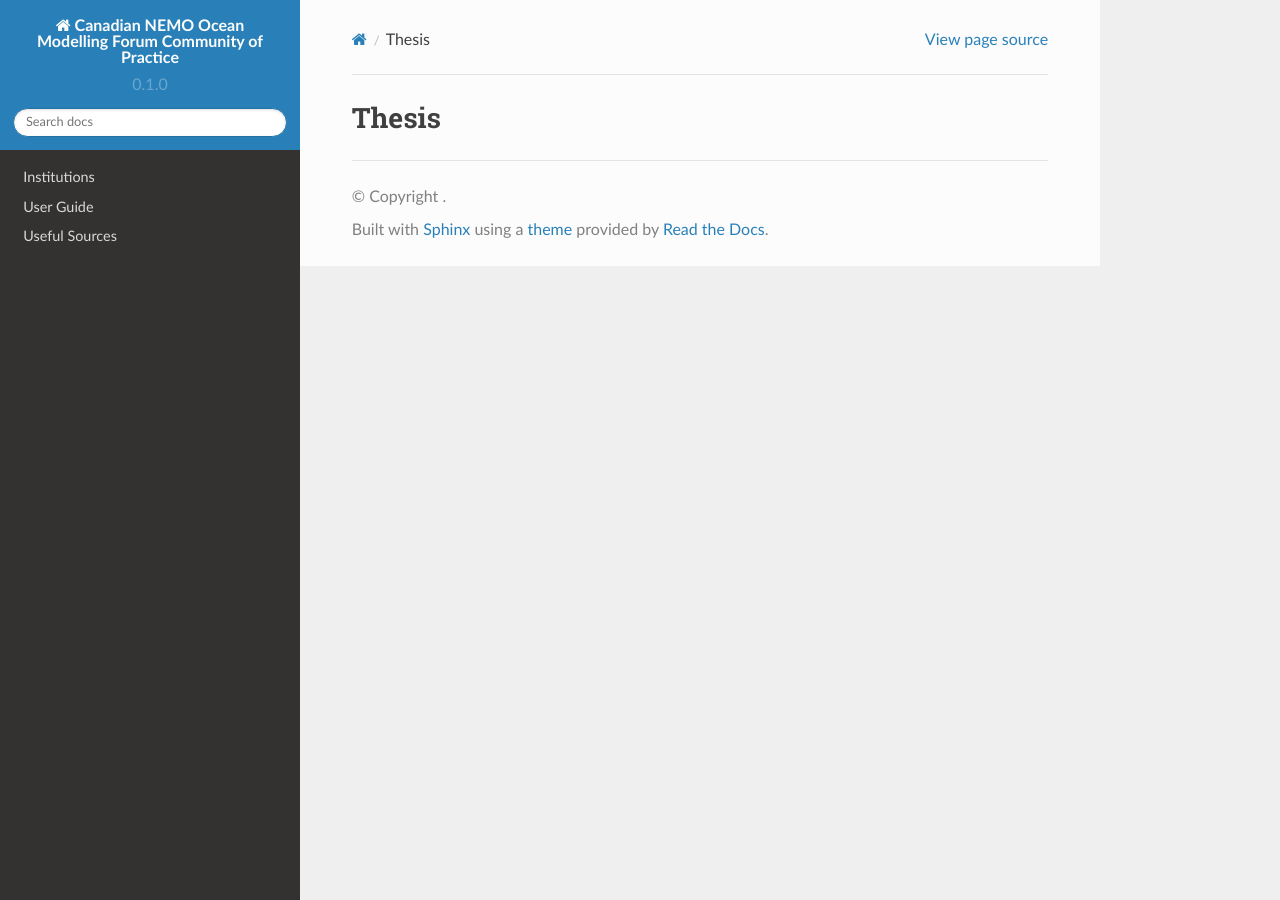
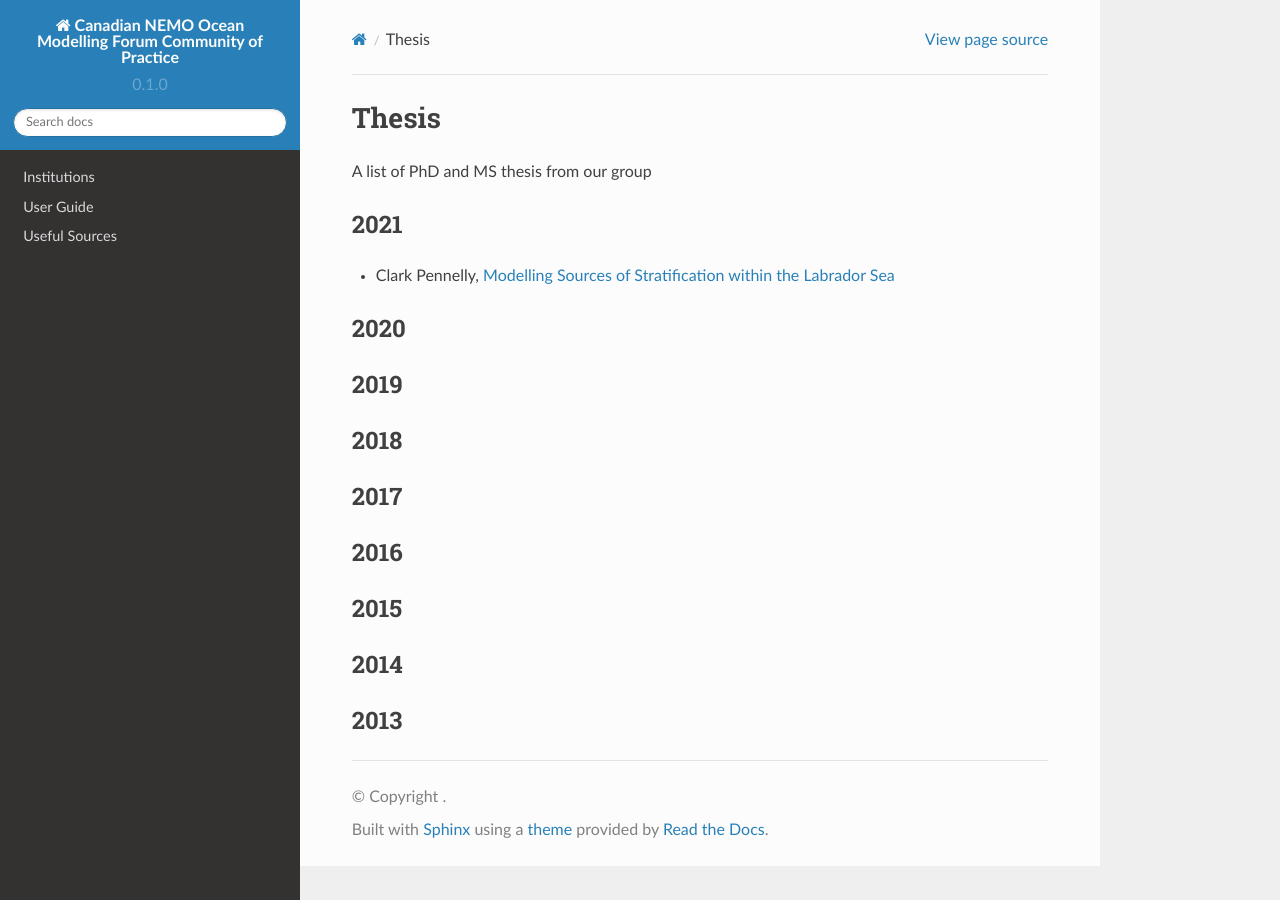
Before and after one commit to UofA-NEMO/Canadian-NEMO-Ocean-Modelling-Forum-Community-of-Practice, a Sphinx documentation site: the page built from docs/Institutions/UofA/Thesis/index.rst, in a window 1280 px wide. Built offline with Sphinx 7.4.7 and the Read the Docs theme 2.0.0, drawn with Linux system fonts in a browser that asks for light colours.

Commit message:
Update index.rst

```diff
--- a/docs/Institutions/UofA/Thesis/index.rst
+++ b/docs/Institutions/UofA/Thesis/index.rst
@@ -1,2 +1,34 @@
 Thesis
 ======
+
+A list of PhD and MS thesis from our group
+
+2021
+----
+
+* Clark Pennelly, `Modelling Sources of Stratification within the Labrador Sea <https://doi.org/10.7939/r3-2tvx-mj54>`_
+
+2020
+----
+
+
+2019
+----
+
+2018
+----
+
+2017
+----
+
+2016
+----
+
+2015
+----
+
+2014
+----
+
+2013
+----
```
